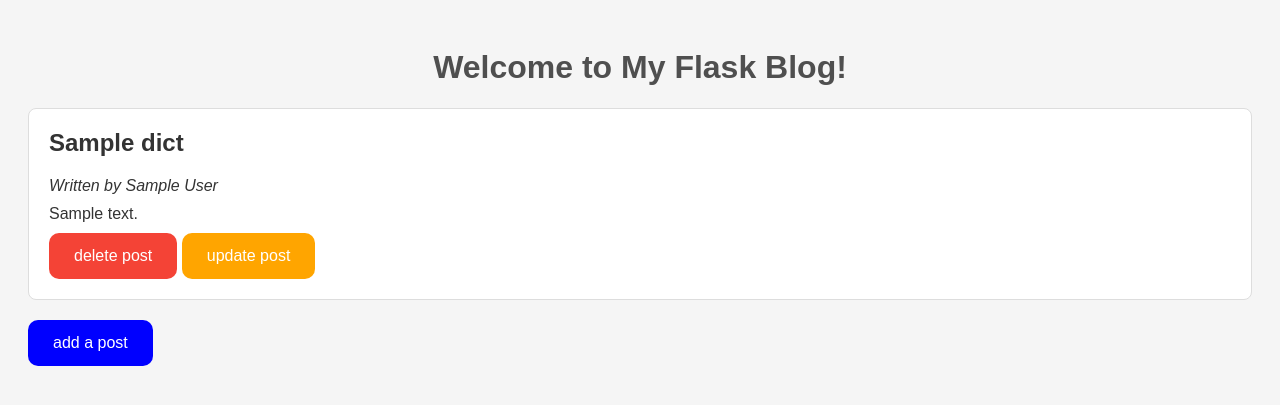
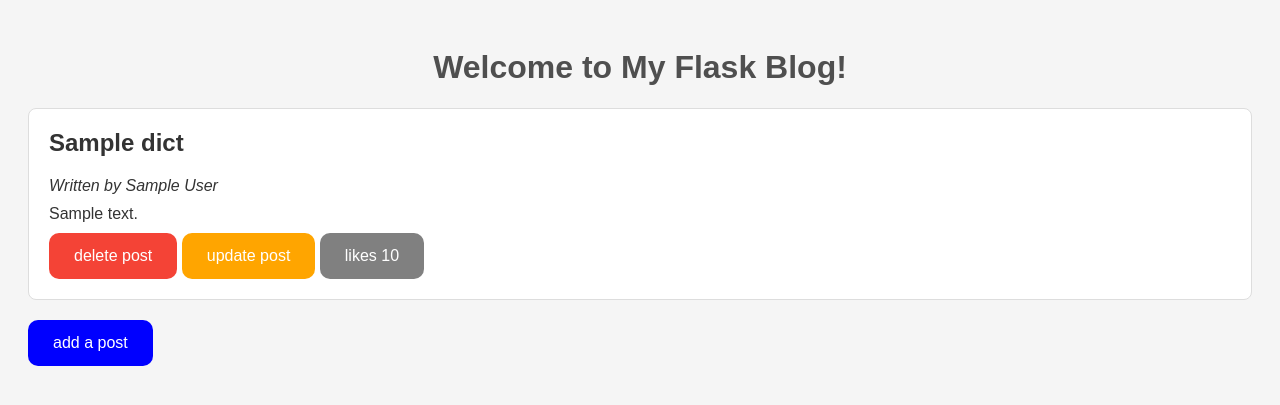
Before and after one commit to Gabosgit/blog_app, a Flask app: template templates/index.html in a window 1280 px wide. Shown: the top 405 px of the page. Run offline with Flask 3, Linux system fonts and the light colour scheme; the template is opened without the code that fills it: most values are stand-ins (such as "Sample title", 1, 10 or a date in 2020).

Commit message:
In style.css .like_btn was added

```diff
--- a/static/style.css
+++ b/static/style.css
@@ -38,6 +38,10 @@ a {
     background-color: orange;
 }
 
+.like_btn {
+    background-color: gray;
+}
+
 .add_post a {
     background-color: blue;
 }
```
